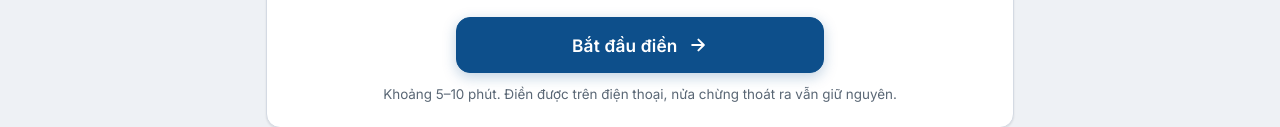
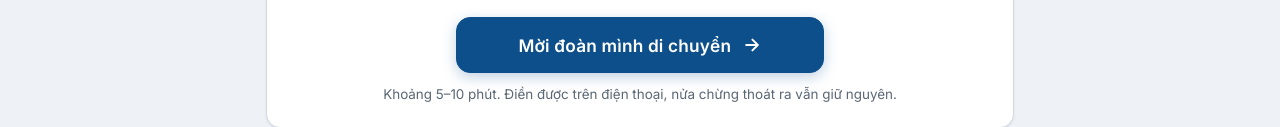
Before and after one commit to hcvt8683-netizen/khao-sat-du-lieu-ca-nhan, a plain HTML site: page index.html in a window 1280 px wide. Shown: the part 633-760 px from the top of the page. Drawn offline with Linux system fonts and the light colour scheme.

Commit message:
Doi chu tren nut bat dau thanh "Moi doan minh di chuyen"
Co-Authored-By: Claude Opus 5 <noreply@anthropic.com>

```diff
--- a/index.html
+++ b/index.html
@@ -736,7 +736,7 @@ function manMo(m){
   var dh = el("div","moi-di");
   var nut = el("button","nut moi");
   nut.type = "button";
-  nut.innerHTML = '<span>Bắt đầu điền</span>' +
+  nut.innerHTML = '<span>Mời đoàn mình di chuyển</span>' +
     '<svg viewBox="0 0 24 24" aria-hidden="true"><path d="M5 12h13"/><path d="M12.5 5.5 19 12l-6.5 6.5"/></svg>';
   nut.onclick = function(){ di(1); };
   dh.appendChild(nut);
```
